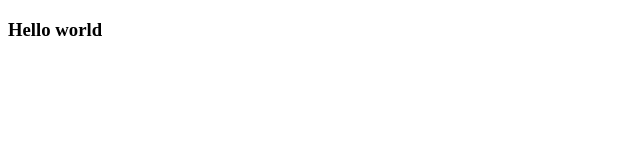
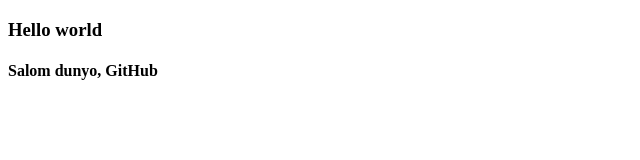
Before and after one commit to shuha92/project, a plain HTML site: page index.html in a window 1280 px wide. Shown: the whole page, without its empty margins (0-640 px from the left). Drawn offline with Linux system fonts and the light colour scheme.

Commit message:
Fayl qo'shdim css

```diff
--- a/index.html
+++ b/index.html
@@ -9,6 +9,8 @@
 <body>
     <h3>Hello world</h3>
 
+    <h4>Salom dunyo, GitHub</h4>
+
     <script src="js/main.js"></script>
 </body>
 </html>
--- a/js/main.js
+++ b/js/main.js
@@ -11,3 +11,4 @@
 // 5) git status   - fayllar statusini tekshiramiz, yashil bo'ladi
 // 6) agar css scss fayl qo'shsak qaytadan git add -A qilib, git statusda tekshiramiz
 // 7) git commit -a -m"kontrol nuqta nomi"  - bu bi;an tochka hosil qilib, uni nomlaymiz
+// 8) git log - qanday commitlar bo'lganini ko'rsatadi
```
Also changed, not shown: style.css (added).
